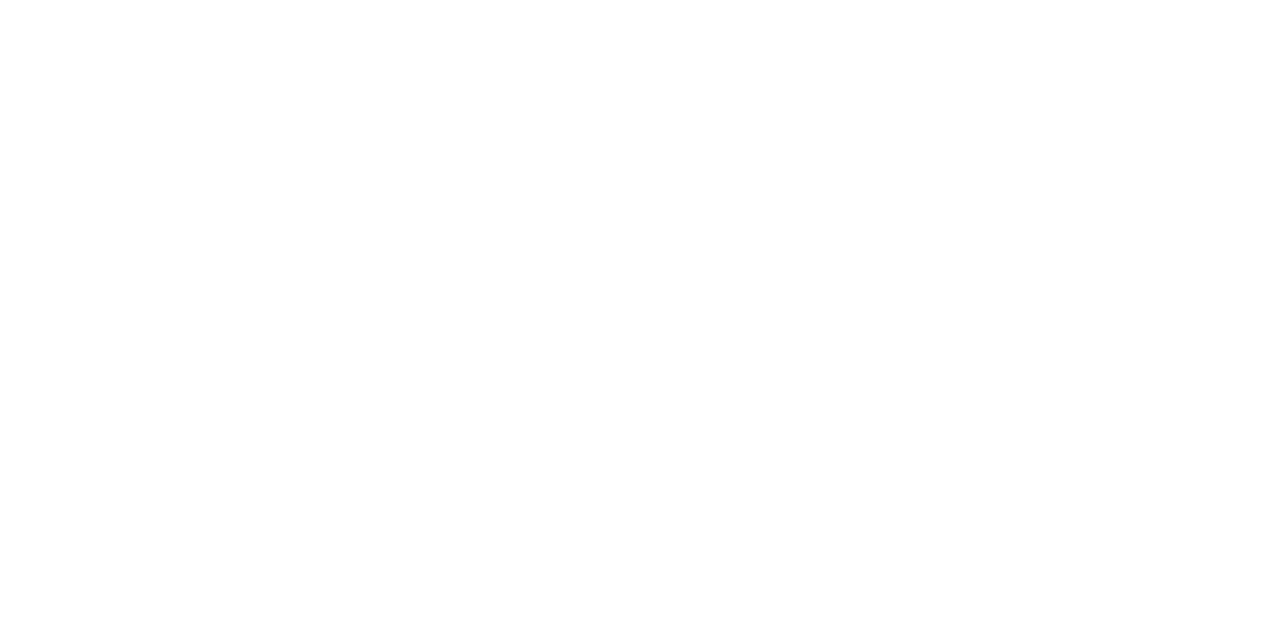
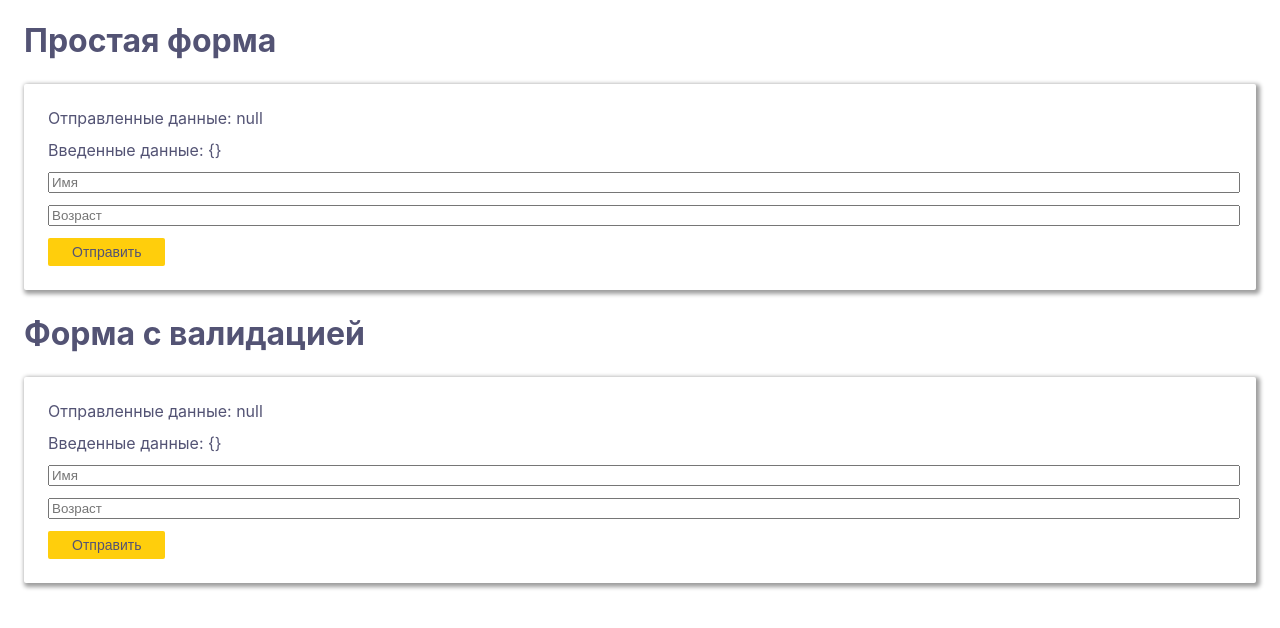
Before and after one commit to Altairko/im-internship, a React app: page /redux-form in a window 1280 px wide. Shown: the top 628 px of the page. Built offline with nearby package versions, Linux system fonts and the light colour scheme.

Commit message:
feat: добавил формы с примерами использования redux-form

```diff
--- a/package.json
+++ b/package.json
@@ -28,11 +28,14 @@
     "fork-ts-checker-webpack-plugin-alt": "0.4.14",
     "fs-extra": "7.0.0",
     "html-webpack-plugin": "4.0.0-alpha.2",
+    "i": "^0.3.6",
     "identity-obj-proxy": "3.0.0",
     "jest": "23.6.0",
     "jest-pnp-resolver": "1.0.1",
     "jest-resolve": "23.6.0",
+    "lodash": "^4.17.11",
     "mini-css-extract-plugin": "0.4.3",
+    "npm": "^6.4.1",
     "optimize-css-assets-webpack-plugin": "5.0.1",
     "pnp-webpack-plugin": "1.1.0",
     "postcss-flexbugs-fixes": "4.1.0",
@@ -44,8 +47,11 @@
     "react-app-polyfill": "^0.1.3",
     "react-dev-utils": "^6.1.1",
     "react-dom": "^16.6.3",
+    "react-redux": "^5.1.1",
     "react-router": "^4.3.1",
     "react-router-dom": "^4.3.1",
+    "redux": "^4.0.1",
+    "redux-form": "^7.4.2",
     "resolve": "1.8.1",
     "sass-loader": "7.1.0",
     "style-loader": "0.23.0",
--- a/src/components/Form/Form.jsx
+++ b/src/components/Form/Form.jsx
@@ -0,0 +1,23 @@
+import React from "react";
+import { reduxForm } from "redux-form";
+class Form extends React.PureComponent {
+  constructor(props) {
+    super(props);
+
+    this.onFormSubmit = this.onFormSubmit.bind(this);
+  }
+
+  onFormSubmit(values) {
+    this.props.formSubmit(values);
+  }
+
+  render() {
+    const { handleSubmit } = this.props;
+    return (
+      <form className="form" onSubmit={handleSubmit(this.onFormSubmit)}>
+        {this.props.children}
+      </form>
+    );
+  }
+}
+export default reduxForm()(Form);
--- /dev/null
+++ b/src/components/fields/InputField/InputField.jsx
@@ -0,0 +1,7 @@
+import React from "react";
+export const InputField = ({ input, label, type, meta: { touched, error, warning } }) => (
+  <div>
+    <input {...input} placeholder={label} type={type} />
+    {touched && ((error && <span>{error}</span>) || (warning && <span>{warning}</span>))}
+  </div>
+);
--- a/src/containers/App/App.css
+++ b/src/containers/App/App.css
@@ -1,3 +1,7 @@
+body {
+  color: #535374;
+}
+
 .h1-border {
   border: 1px solid #000;
   padding: 24px;
@@ -14,3 +18,53 @@
   text-align: center;
   box-shadow: 2px 3px 4px 0 #9e9e9e;
 }
+
+.form {
+  margin: 24px;
+  padding: 24px;
+  display: block;
+  box-shadow: 2px 2px 4px 2px #9e9e9e;
+  border-radius: 2px;
+}
+
+.form > input,
+.form > div > input {
+  display: block;
+  width: 100%;
+  margin-bottom: 12px;
+}
+
+.form > div > span {
+  color: red;
+  display: block;
+  width: 100%;
+  margin-bottom: 12px;
+}
+
+.form button {
+  background: #ffce0c;
+  border: none;
+  padding: 6px 24px;
+  font-size: 14px;
+  border-radius: 2px;
+  color: #535374;
+  cursor: pointer;
+}
+
+.form button:hover {
+  background: #ffd73b;
+}
+
+.form button:active {
+  background: #fde078;
+}
+
+.form > .data {
+  display: block;
+  width: 100%;
+  margin-bottom: 12px;
+}
+
+.redux-form h1 {
+  margin-left: 24px;
+}
--- a/src/containers/App/App.jsx
+++ b/src/containers/App/App.jsx
@@ -4,19 +4,23 @@
 import { Index } from "../Index/Index";
 import { ReactState } from "../Statefull/ReactState/ReactState";
 import { Stateless } from "../Stateless/Stateless";
+import { store } from "../../store/index";
+import { Provider } from "react-redux";
+import { ReduxForm } from "../Statefull/ReduxForm/ReduxForm";
 
-class App extends React.Component {
+export default class App extends React.Component {
   render() {
     return (
+      <Provider store={store}>
         <Router>
           <div>
             <Route exact path="/" component={Index} />
             <Route exact path="/stateless" component={Stateless} />
             <Route exact path="/stateful" component={ReactState} />
+            <Route exact path="/redux-form" component={ReduxForm} />
           </div>
         </Router>
+      </Provider>
     );
   }
 }
-
-export default App;
--- /dev/null
+++ b/src/containers/Statefull/ReduxForm/ReduxForm.js
@@ -0,0 +1,10 @@
+import React from "react";
+import SimpleReduxForm from "../SimpleReduxForm/SimpleReduxForm";
+import ValidateReduxForm from "../ValidateReduxForm/ValidateReduxForm";
+
+export const ReduxForm = () => (
+  <div className="redux-form">
+    <SimpleReduxForm />
+    <ValidateReduxForm />
+  </div>
+);
--- /dev/null
+++ b/src/containers/Statefull/SimpleReduxForm/SimpleReduxForm.jsx
@@ -0,0 +1,44 @@
+import React from "react";
+import Form from "../../../components/Form/Form";
+import { formValueSelector, Field } from "redux-form";
+import { connect } from "react-redux";
+
+const formName = "simpleReduxForm";
+const selector = formValueSelector(formName);
+
+class SimpleReduxForm extends React.PureComponent {
+  static mapStateToProps = state => ({
+    formValues: selector(state, "name", "age")
+  });
+
+  constructor(props) {
+    super(props);
+
+    this.setFormValues = this.setFormValues.bind(this);
+
+    this.state = {
+      values: null
+    };
+  }
+
+  setFormValues(values) {
+    this.setState({ values });
+  }
+
+  render() {
+    return (
+      <div>
+        <h1>Простая форма</h1>
+        <Form formSubmit={this.setFormValues} form={formName}>
+          <div className="data">Отправленные данные: {JSON.stringify(this.state.values)}</div>
+          <div className="data">Введенные данные: {JSON.stringify(this.props.formValues)}</div>
+          <Field name="name" component="input" type="text" placeholder="Имя" />
+          <Field name="age" component="input" type="text" placeholder="Возраст" />
+          <button type="submit">Отправить</button>
+        </Form>
+      </div>
+    );
+  }
+}
+
+export default connect(SimpleReduxForm.mapStateToProps)(SimpleReduxForm);
--- /dev/null
+++ b/src/containers/Statefull/ValidateReduxForm/ValidateReduxForm.jsx
@@ -0,0 +1,58 @@
+import React from "react";
+import Form from "../../../components/Form/Form";
+import { formValueSelector, Field } from "redux-form";
+import { connect } from "react-redux";
+import { validateNotEmpty, validateNumber } from "../../../utilities/validates/validates";
+import { InputField } from "../../../components/fields/InputField/InputField";
+
+const formName = "validateReduxForm";
+const selector = formValueSelector(formName);
+
+class ValidateReduxForm extends React.PureComponent {
+  static mapStateToProps = state => ({
+    formValues: selector(state, "name", "age")
+  });
+
+  constructor(props) {
+    super(props);
+
+    this.setFormValues = this.setFormValues.bind(this);
+
+    this.state = {
+      values: null
+    };
+  }
+
+  setFormValues(values) {
+    this.setState({ values });
+  }
+
+  render() {
+    return (
+      <div>
+        <h1>Форма с валидацией</h1>
+        <Form formSubmit={this.setFormValues} form={formName}>
+          <div className="data">Отправленные данные: {JSON.stringify(this.state.values)}</div>
+          <div className="data">Введенные данные: {JSON.stringify(this.props.formValues)}</div>
+          <Field
+            name="name"
+            component={InputField}
+            type="text"
+            label="Имя"
+            validate={validateNotEmpty}
+          />
+          <Field
+            name="age"
+            component={InputField}
+            type="text"
+            label="Возраст"
+            validate={[validateNotEmpty, validateNumber]}
+          />
+          <button type="submit">Отправить</button>
+        </Form>
+      </div>
+    );
+  }
+}
+
+export default connect(ValidateReduxForm.mapStateToProps)(ValidateReduxForm);
--- /dev/null
+++ b/src/store/index.js
@@ -0,0 +1,11 @@
+import { root } from "./root/root.reducer";
+import { createStore, combineReducers } from "redux";
+import { reducer as formReducer } from "redux-form";
+const rootReducer = combineReducers({
+  root,
+  form: formReducer
+});
+export const store = createStore(
+  rootReducer,
+  window.__REDUX_DEVTOOLS_EXTENSION__ && window.__REDUX_DEVTOOLS_EXTENSION__()
+);
--- /dev/null
+++ b/src/store/root/root.reducer.js
@@ -0,0 +1,7 @@
+export function root(state = {}, action) {
+  const type = action.type;
+  switch (type) {
+    default:
+      return state;
+  }
+}
--- /dev/null
+++ b/src/utilities/validates/validates.js
@@ -0,0 +1,7 @@
+import _ from "lodash";
+export const validateNotEmpty = value =>
+  !value || value === undefined || _.isNull(value) ? "Заполните обязательное поле" : undefined;
+export const validateNumber = value =>
+  !value || value === undefined || _.isNull(value) || _.isNaN(Number(value))
+    ? "Должно быть число"
+    : undefined;
```
Also changed, not shown: 1 other file (tests, documents, lock files or other folders). Lines whose indentation alone changed are shown as unchanged.
